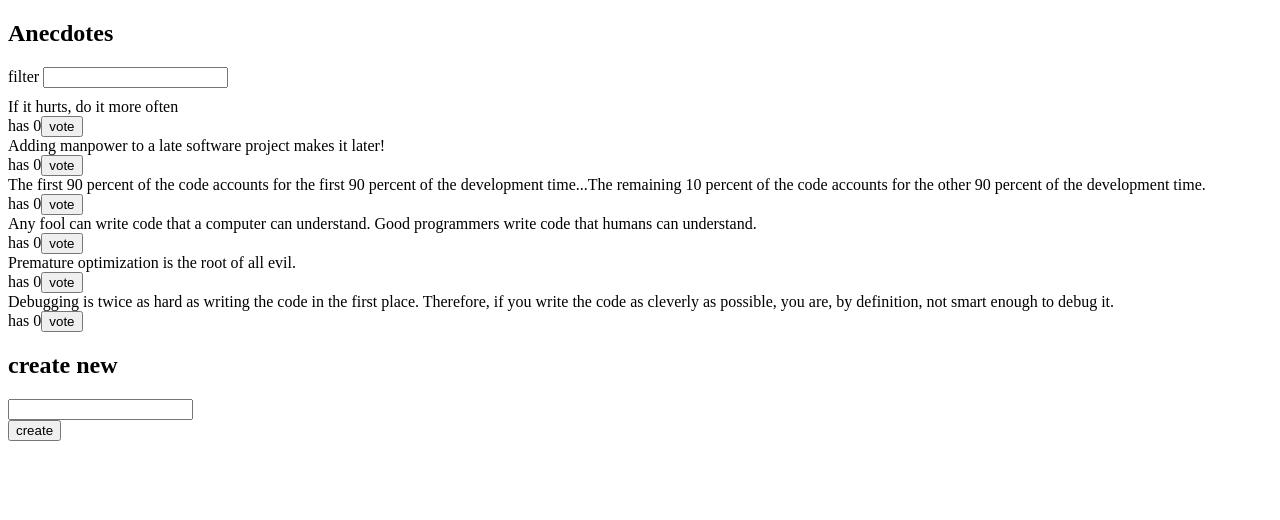
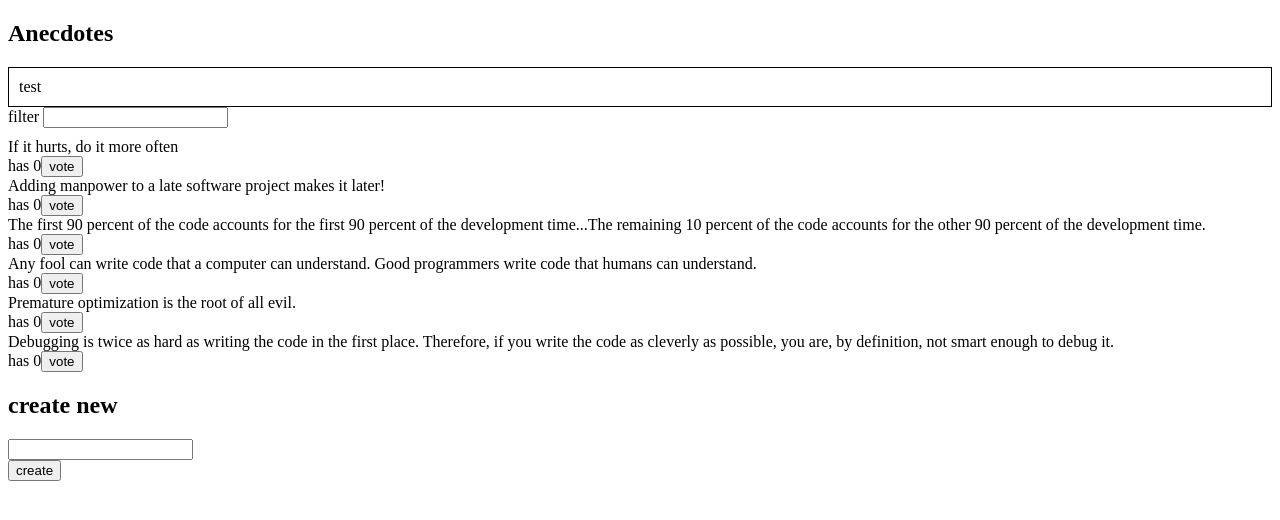
Before and after one commit to rohitxdd/FullStackOpen-Submissions, a React (Vite) app in the folder part6/redux-anecdotes/: page / in a window 1280 px wide. Shown: the top 520 px of the page. Built offline with nearby package versions, Linux system fonts and the light colour scheme.

Commit message:
exercise 6.12: added notification component

```diff
--- a/part6/redux-anecdotes/src/App.jsx
+++ b/part6/redux-anecdotes/src/App.jsx
@@ -1,12 +1,14 @@
 import AnecdoteList from './components/AnecdoteList'
 import AnecdoteForm from './components/AnecdoteForm'
 import AnecdoteFilter from './components/AnecdoteFilter'
+import Notification from './components/Notification'
 
 const App = () => {
 
   return (
     <div>
       <h2>Anecdotes</h2>
+      <Notification />
       <AnecdoteFilter />
       <AnecdoteList />
       <AnecdoteForm />
--- /dev/null
+++ b/part6/redux-anecdotes/src/components/Notification.jsx
@@ -0,0 +1,19 @@
+import { useSelector } from "react-redux"
+
+
+const Notification = () => {
+  const notification = useSelector(state => state.notification)
+  const style = {
+    border: 'solid',
+    padding: 10,
+    borderWidth: 1
+  }
+  return (
+    notification && <div style={style}>
+      {notification}
+    </div>
+
+  )
+}
+
+export default Notification
--- /dev/null
+++ b/part6/redux-anecdotes/src/reducers/notificationReducer.js
@@ -0,0 +1,18 @@
+import { createSlice } from "@reduxjs/toolkit";
+
+const notificationSlice = createSlice({
+    name: 'notification',
+    initialState: "test",
+    reducers: {
+        notify: (state, action) => {
+            return action.payload
+        },
+        removeNotification: () => {
+            return ""
+        }
+    }
+})
+
+export const { notify, removeNotification } = notificationSlice.actions
+
+export default notificationSlice.reducer
--- a/part6/redux-anecdotes/src/store.js
+++ b/part6/redux-anecdotes/src/store.js
@@ -1,12 +1,14 @@
 import { configureStore } from '@reduxjs/toolkit'
 import anecdoteReducer from './reducers/anecdoteReducer'
 import filterReducer from './reducers/filterReducer'
+import notificationReducer from './reducers/notificationReducer'
 
 
 const store = configureStore({
     reducer: {
         anecdote: anecdoteReducer,
-        filter: filterReducer
+        filter: filterReducer,
+        notification: notificationReducer
     }
 })
 
```
Also changed, not shown: part6/redux-anecdotes/src/components/Notification.js (deleted, +0 -14 lines).
